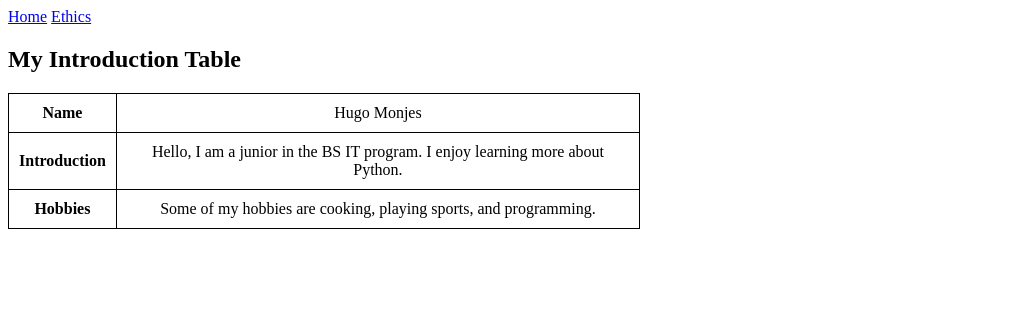
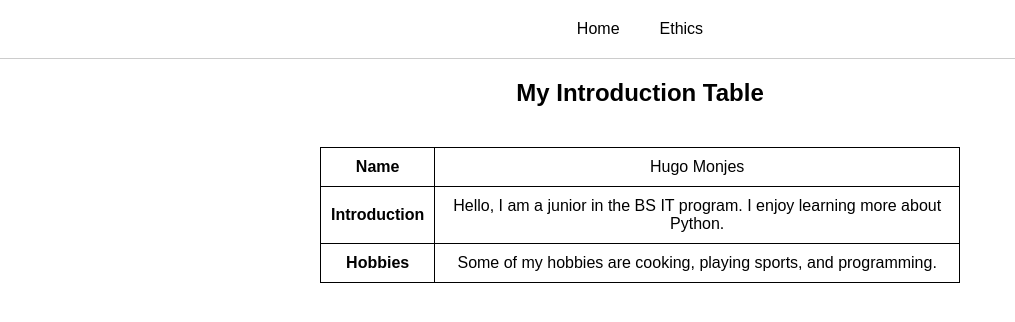
Before and after one commit to hmonjesm/Website-Setup, a plain HTML site: page index.html in a window 1280 px wide. Shown: the whole page, without its empty margins (0-1015 px from the left). Drawn offline with Linux system fonts and the light colour scheme.

Commit message:
Update index.html

```diff
--- a/index.html
+++ b/index.html
@@ -1,14 +1,49 @@
-
 <!DOCTYPE html>
 <html lang="en">
 <head>
     <meta charset="UTF-8">
     <meta name="viewport" content="width=device-width, initial-scale=1.0">
-    <title>My Info Table</title>
+    <title>Home - My Info Table</title>
     <style>
+        body {
+            font-family: Arial, sans-serif;
+            margin: 0;
+            padding: 0;
+            display: flex;
+            flex-direction: column;
+            align-items: center;
+        }
+        header {
+            background-color: white;
+            color: black;
+            padding: 10px 0;
+            text-align: center;
+            width: 100%;
+            border-bottom: 1px solid #ccc;
+        }
+        nav {
+            display: flex;
+            justify-content: center;
+            background-color: white;
+            border-bottom: 1px solid #ccc;
+            width: 100%;
+            padding: 10px 0;
+        }
+        nav a {
+            color: black;
+            text-decoration: none;
+            padding: 10px 20px;
+        }
+        nav a:hover {
+            background-color: #f0f0f0;
+        }
+        h2 {
+            margin-top: 20px;
+        }
         table {
             width: 50%;
             border-collapse: collapse;
+            margin: 20px 0;
         }
         table, th, td {
             border: 1px solid black;
```
